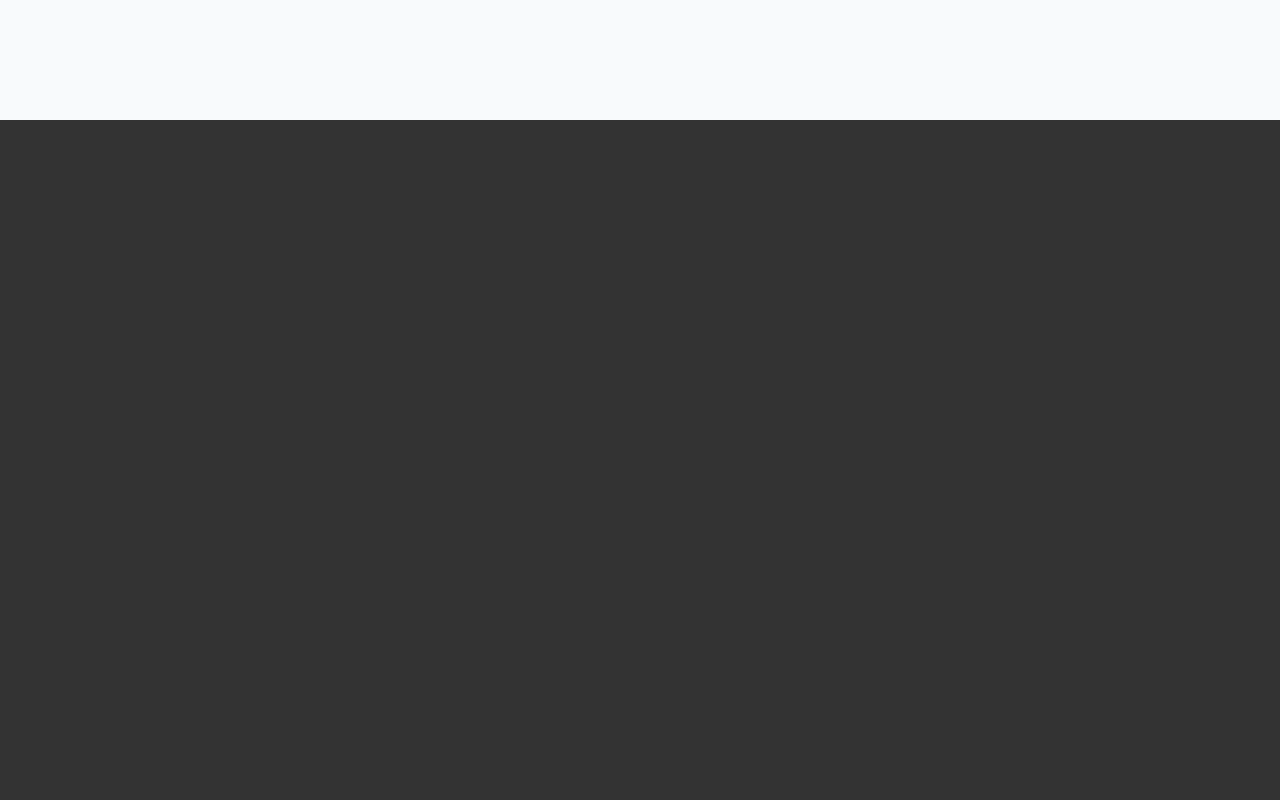
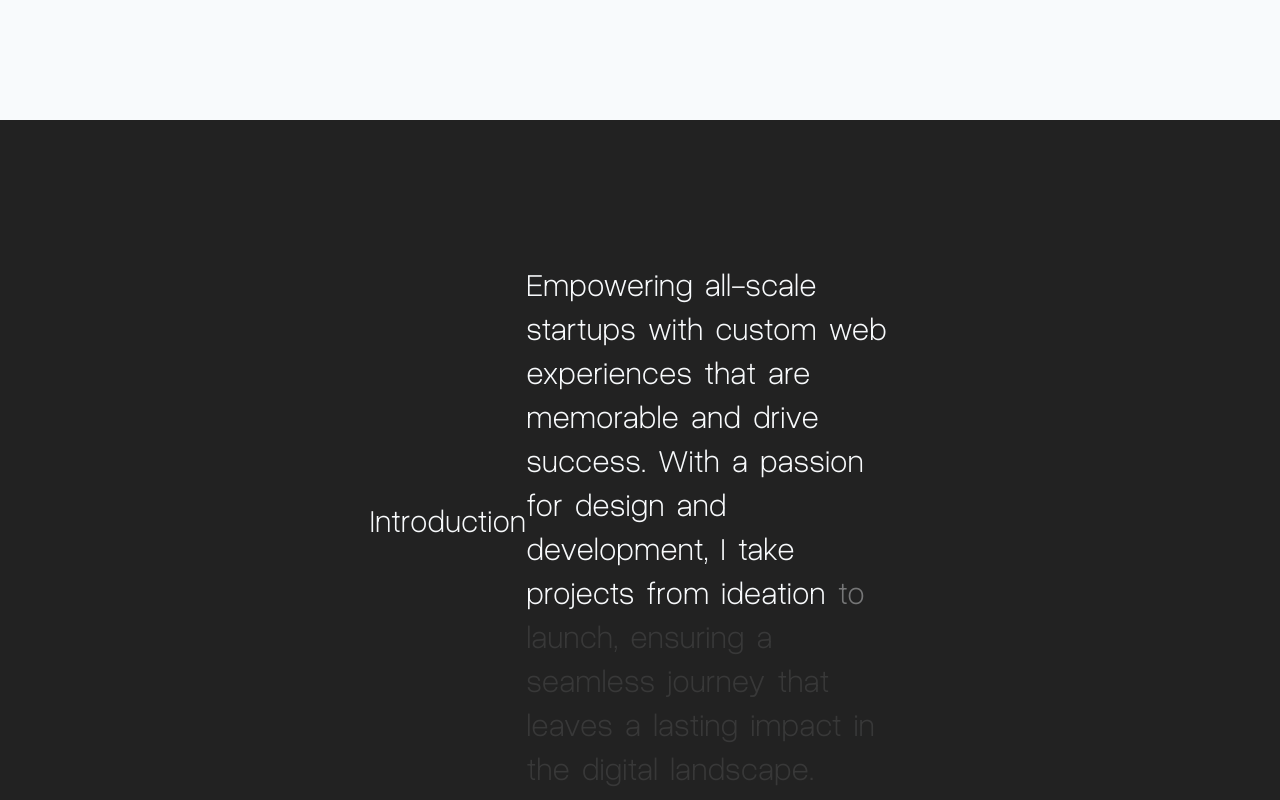
Before and after one commit to thomassbooth/thomas-booth-2024, a Next.js app: page / in a window 1280 px wide. Shown: the part 680-1480 px from the top of the page. Built offline with nearby package versions, Linux system fonts and the light colour scheme.

Commit message:
opacity on introduction page

```diff
--- a/src/app/page.tsx
+++ b/src/app/page.tsx
@@ -2,17 +2,14 @@
 import Card from "@/components/Card";
 import Hero from "@/components/Hero";
 import Random from "@/components/Random";
-import Test from "@/components/Test";
+import Introduction from "@/components/Introduction";
 
 export default function Home() {
   return (
     <main>
       <Hero/>
-      <Test/>
+      <Introduction/>
       <Random/>
-      <Card colour = {'green'}/>
-      <Card colour = {'red'} />
-      <Card colour = {'blue'} />
     </main>
   );
 }
--- a/src/components/Cursor/Cursor.tsx
+++ b/src/components/Cursor/Cursor.tsx
@@ -149,7 +149,7 @@ const Cursor = ({
       transformTemplate={({ rotate, scaleX, scaleY }) =>
         `rotate(${rotate}) scaleX(${scaleX}) scaleY(${scaleY})`
       }
-      className={`${cursor.className} ${cursor.colour ? cursor.colour : "bg-common-gray"} flex justify-center items-center w-4 h-4 fixed rounded-full z-10 pointer-events-none overflow-hidden transition-colors duration-500`}
+      className={`${cursor.className} ${cursor.colour ? cursor.colour : "bg-common-background-cream mix-blend-difference"} flex justify-center items-center w-4 h-4 fixed rounded-full z-10 pointer-events-none overflow-hidden transition-colors duration-500`}
       animate={{
         width: cursorSize,
         height: cursorSize,
--- a/src/components/Hero.tsx
+++ b/src/components/Hero.tsx
@@ -56,7 +56,7 @@ const Hero = () => {
               visible: { y: "0%", opacity: 1 },
             }}
             transition={{ delay: 1, duration: 1, ease: "easeIn" }}
-            className="font-semibold text-left text-hero-subtitle"
+            className="font-semibold text-left text-subtitle"
           >
             Folio&nbsp;
           </motion.span>
@@ -69,7 +69,7 @@ const Hero = () => {
               visible: { y: "0%", opacity: 1 },
             }}
             transition={{ delay: 1.2, duration: 1, ease: "easeIn" }}
-            className="font-light text-left text-hero-subtitle"
+            className="font-light text-left text-subtitle"
           >
             2024,
           </motion.span>
@@ -88,7 +88,7 @@ const Hero = () => {
               visible: { y: "0%", opacity: 1 },
             }}
             transition={{ delay: 1.5, duration: 1, ease: "easeIn" }}
-            className="font-semibold text-right block text-hero-title"
+            className="font-semibold text-right block text-title"
             onMouseLeave={() => {
               setCursor({ size: 16, type: "none" });
             }}
@@ -112,7 +112,7 @@ const Hero = () => {
               visible: { y: "0%", opacity: 1 },
             }}
             transition={{ delay: 1.8, duration: 1, ease: "easeIn" }}
-            className="font-light text-right block text-hero-title flex"
+            className="font-light text-right flex text-title"
             onMouseLeave={() => {
               setCursor({ size: 16, type: "none" });
             }}
--- /dev/null
+++ b/src/components/Introduction.tsx
@@ -0,0 +1,41 @@
+import React, { useRef } from "react";
+import Word from "./TextOpacity/Word";
+import { useScroll } from "framer-motion";
+
+const paragraph = `Empowering all-scale startups with custom web experiences that are memorable and drive success. With a passion for design and development, I take projects from ideation to launch, ensuring a seamless journey that leaves a lasting impact in the digital landscape.`;
+
+const Introduction = () => {
+  const container = useRef(null);
+  const { scrollYProgress } = useScroll({
+    target: container,
+
+    offset: ["start 0.9", "end 0.25"],
+  });
+  const words = paragraph.split(" ");
+
+  return (
+    <>
+      <div className="h-screen px-[5%] bg-common-background-gray flex justify-center items-center ">
+        <span className="font-light text-heading text-common-background-cream">
+          Introduction
+        </span>
+        <span
+          ref={container}
+          className="font-light text-heading text-common-background-cream flex flex-wrap w-1/3"
+        >
+          {words.map((word, indx) => {
+            const start = indx / words.length;
+            const end = start + 1 / words.length;
+            return (
+              <Word key={indx} progress={scrollYProgress} range={[start, end]}>
+                {word}
+              </Word>
+            );
+          })}
+        </span>
+      </div>
+    </>
+  );
+};
+
+export default Introduction;
--- a/src/components/Loading.tsx
+++ b/src/components/Loading.tsx
@@ -15,6 +15,7 @@ const Loading: React.FC<loadingProps> = ({ loaded, setLoaded }) => {
     setTimeout(() => setLoaded(true), 1000);
   }, []);
 
+  useStopScroll()
   return (
     <>
       <div className="fixed w-screen h-screen flex justify-center items-center z-50 top-0">
--- a/src/components/Svgs/HalfMoon.tsx
+++ b/src/components/Svgs/HalfMoon.tsx
@@ -2,9 +2,8 @@ import React from "react";
 import { HTMLMotionProps, SVGMotionProps, motion } from 'framer-motion'
 
 interface halfMoonProps extends SVGMotionProps<SVGSVGElement> {
-    className?: string;
-    style?: any
-  }
+  className?: string;
+}
 
 const HalfMoon: React.FC<halfMoonProps> = ({className, style,  ...props}) => {
   return (
@@ -34,8 +33,8 @@ const HalfMoon: React.FC<halfMoonProps> = ({className, style,  ...props}) => {
             y2="1186"
             gradientUnits="userSpaceOnUse"
           >
-            <stop stop-color="#DDDDD5"></stop>
-            <stop offset="1" stop-color="#DDDDD5" stop-opacity="0"></stop>
+            <stop stopColor="#DDDDD5"></stop>
+            <stop offset="1" stopColor="#DDDDD5" stopOpacity="0"></stop>
           </linearGradient>
         </defs>
       </motion.svg>
--- a/src/components/Test.tsx
+++ /dev/null
@@ -1,12 +0,0 @@
-import React from "react";
-
-const Test = () => {
-  return (
-    <>
-      <div className="w-screen h-[20vh] bg-common-gray" />
-      <div className="h-screen sticky top-0 bg-common-gray"></div>
-    </>
-  );
-};
-
-export default Test;
--- /dev/null
+++ b/src/components/TextOpacity/Word.tsx
@@ -0,0 +1,23 @@
+import { MotionValue, useTransform } from "framer-motion";
+import React from "react";
+import { motion } from "framer-motion";
+
+interface wordProps {
+    children: React.ReactNode
+    progress: MotionValue<number>
+    range: number[]
+}
+
+const Word: React.FC<wordProps> = ({ children, progress, range }) => {
+
+  const opacity = useTransform(progress, range, [0, 1]);
+
+  return (
+    <span className="relative mr-3 mt-3">
+      <span className="absolute opacity-10">{children}</span>
+      <motion.span style={{ opacity: opacity }}>{children}</motion.span>
+    </span>
+  );
+};
+
+export default Word;
--- a/src/hooks/useStopScroll.ts
+++ b/src/hooks/useStopScroll.ts
@@ -2,13 +2,17 @@ import { useEffect, useState } from "react";
 
 const useStopScroll = () => {
   const overWriteScroll = () => {
-    scroll(0, 0);
+    window.scroll(0, 0);
   };
 
   useEffect(() => {
+    console.log('run')
     addEventListener("scroll", overWriteScroll);
 
-    return () => removeEventListener("scroll", overWriteScroll, false);
+    return () => {
+      console.log("removed")
+      removeEventListener("scroll", overWriteScroll, false);
+    };
   }, []);
 };
 
--- a/tailwind.config.ts
+++ b/tailwind.config.ts
@@ -14,12 +14,18 @@ const config: Config = {
           "conic-gradient(from 180deg at 50% 50%, var(--tw-gradient-stops))",
       },
       fontSize: {
-        'hero-title': ['11cqw', {
+        'title': ['11cqw', {
           'letterSpacing': '-.3rem',
           'lineHeight': '1'
         }],
-        'hero-subtitle': ['5.5cqw', {
+        'subtitle': ['5.5cqw', {
           'letterSpacing': '-.3rem',
+          'lineHeight': '1'
+        }],
+        'heading': ['2rem', {
+          'lineHeight': '1'
+        }],
+        'text': ['3rem', {
           'lineHeight': '1'
         }],
       },
@@ -27,7 +33,8 @@ const config: Config = {
         common: {
           gray: '#333',
           background: {
-            cream: '#f8fafc'
+            cream: '#f8fafc',
+            gray: '#222'
           }
         },
         palette: {
```
